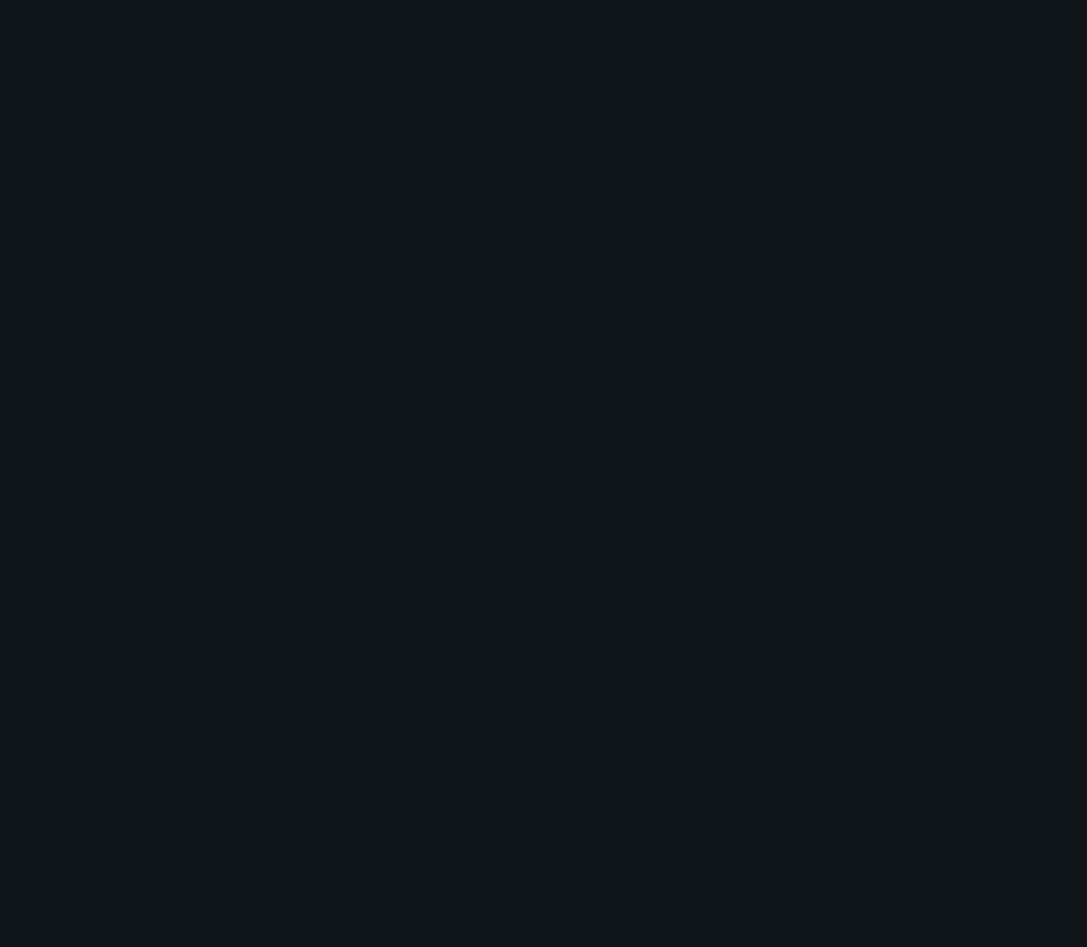
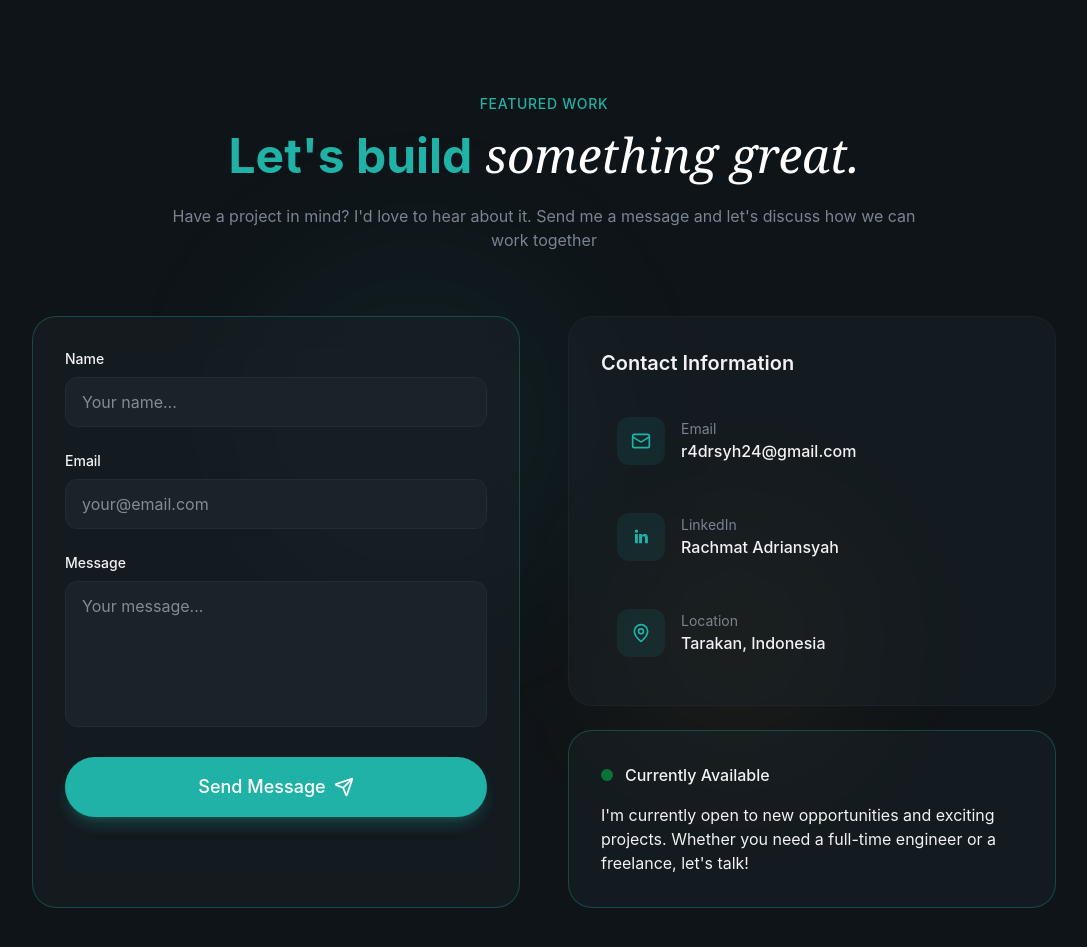
Before and after one commit to hensomxxxpipel/Adr-Portfolio, a React (Vite) app: page / in a window 1280 px wide. Shown: the part 8360-9307 px from the top of the page, without its empty margins (96-1183 px from the left). Before the commit the page ends 8323 px from the top, so only its background shows below. Built offline with nearby package versions, Linux system fonts and the light colour scheme.

Commit message:
update & add Contact

```diff
--- a/src/sections/Contact.jsx
+++ b/src/sections/Contact.jsx
@@ -1,3 +1,259 @@
+import { AlertCircle, CheckCircle, Mail, MapPin, Phone, Send } from "lucide-react"
+import { Button } from "@/components/Button";
+import { useState } from "react";
+import emailjs from "@emailjs/browser";
+import { LiaLinkedin, LiaLinkedinIn } from "react-icons/lia";
+
+const contactInfo = [
+  {
+    icon: Mail,
+    label: "Email",
+    value: "r4drsyh24@gmail.com",
+    href: "mailto:r4drsyh24@gmail.com"
+  },
+
+  {
+    icon: LiaLinkedinIn,
+    label: "LinkedIn",
+    value: "Rachmat Adriansyah",
+    href: "https://www.linkedin.com/in/rachmat-adriansyah-909464217/"
+  },
+
+  {
+    icon: MapPin,
+    label: "Location",
+    value: "Tarakan, Indonesia",
+    href: "https://maps.app.goo.gl/hSMCSbkH7ZDEm14M9"
+  },
+]
+
 export const Contact = () => {
-  return <section></section>
+  const [formData, setFormData] = useState({
+    name: "",
+    email: "",
+    message: ""
+  })
+
+  const [isLoading, setIsloading] = useState(false)
+  const [submitStatus, setSubmitStatus] = useState({
+    type: null, // 'berhasil' or 'error'
+    message: ""
+  })
+
+  const handleSubmit = async (e) => {
+    e.preventDefault()
+
+    setIsloading(true)
+    setSubmitStatus({type: null, message: ""})
+    try {
+      const serviceId = import.meta.env.VITE_EMAILJS_SERVICE_ID
+      const templateId = import.meta.env.VITE_EMAILJS_TEMPLATE_ID
+      const publicKey = import.meta.env.VITE_EMAILJS_PUBLIC_KEY
+
+      if (!serviceId || !templateId || !publicKey) {
+        throw new Error(
+          "EmailJS configuration is missing. Please chech your environment variable."
+        );
+
+      }
+
+      await emailjs.send(serviceId, templateId, {
+        name: formData.name,
+        email: formData.email,
+        message: formData.message,
+      }, publicKey);
+
+      setSubmitStatus({
+        type: "success",
+        message: "Message sent successfully! I'll get back to you soon",
+      })
+
+      setFormData({ name: "", email: "", message: "" })
+
+    } catch (err) {
+      console.error("EmailJS error:", err)
+      setSubmitStatus({
+        type: "error",
+        message:
+          err.text || "Failed to send message. Pleas try again later."
+      })
+    } finally {
+      setIsloading(false)
+    }
+  }
+
+
+
+  return (
+    <section
+      id="contact"
+      className="py-32 relative overflow-hidden"
+    >
+      <div className="absolute top-0 left-0 w-full h-full ">
+        <div className="absolute top-1/4 left-1/4 w-96 h-96 bg-primary/5 rounded-full blur-3xl"></div>
+        <div className="absolute bottom-1/4 right-1/4 w-64 h-64 bg-highlight/5 rounded-full blur-3xl"></div>
+      </div>
+
+      <div className="container mx-auto px-6 relative z-10">
+        {/* Section Header */}
+        <div className="text-center mx-auto max-w-3xl mb-16">
+          <span className="text-secondary-foreground text-sm font-medium tracking-wider uppercase animate-fade-in">Featured Work</span>
+          <h2 className="text-4xl md:text-5xl font-bold mt-4 mb-6 animate-fade-in animation-delay-100 text-secondary-foreground">
+            Let's build
+            <span className="font-serif italic font-normal text-white">
+              {" "}
+              something great.
+            </span>
+          </h2>
+          <p className="text-muted-foreground animate-fade-in animation-delay-200">
+            Have a project in mind? I'd love to hear about it. Send me a message and let's discuss how we can work together
+          </p>
+        </div>
+
+        <div className="grid lg:grid-cols-2 gap-12 max-w-5xl mx-auto">
+          <div className="glass p-8 rounded-3xl border border-primary/30 animate-fade-in animation-delay-300">
+            <form action="" className="space-y-6" onSubmit={handleSubmit}>
+              <div>
+                <label
+                  htmlFor="name"
+                  className="block text-sm font-medium mb-2"
+                >
+                  Name
+                </label>
+                <input
+                  type="text"
+                  id="name"
+                  autoComplete="off"
+                  required
+                  placeholder="Your name..."
+                  value={formData.name}
+                  onChange={(e) =>
+                    setFormData({ ...formData, name: e.target.value})
+                  }
+                  className="w-full px-4 py-3 bg-surface rounded-xl border border-border focus:border-primary focus:ring-1 focus:ring-primary outline-none transition-all"
+
+                />
+              </div>
+
+              <div>
+                <label
+                  htmlFor="email"
+                  className="block text-sm font-medium mb-2"
+                >
+                  Email
+                </label>
+                <input
+                  type="email"
+                  id="email"
+                  autoComplete="email"
+                  required
+                  placeholder="your@email.com"
+                  value={formData.email}
+                  onChange={(e) =>
+                    setFormData({ ...formData, email: e.target.value})
+                  }
+                  className="w-full px-4 py-3 bg-surface rounded-xl border border-border focus:border-primary focus:ring-1 focus:ring-primary outline-none transition-all"
+
+                />
+              </div>
+
+              <div>
+                <label
+                  htmlFor="message"
+                  className="block text-sm font-medium mb-2"
+                >
+                  Message
+                </label>
+                <textarea
+                  id="message"
+                  autoComplete="off"
+                  rows={5}
+                  required
+                  placeholder="Your message..."
+                  value={formData.message}
+                  onChange={(e) =>
+                    setFormData({ ...formData, message: e.target.value})
+                  }
+                  className="w-full px-4 py-3 bg-surface rounded-xl border border-border focus:border-primary focus:ring-1 focus:ring-primary outline-none transition-all resize-none" />
+              </div>
+
+              <Button
+                className="w-full"
+                type="submit"
+                size="lg"
+                disabled={isLoading}
+              >
+                {isLoading ? (
+                  <>
+                    Sending...
+                  </>
+                ) : (
+                  <>
+                    Send Message
+                    <Send className="w-5 h-5"/>
+                  </>
+                )}
+              </Button>
+
+              {submitStatus.type && (
+                <div
+                  className={`flex items-center gap-3 p-4 rounded-xl ${
+                    submitStatus.type === "success"
+                      ? "bg-green-500/10 border border-gray-500/20"
+                      : "bg-red-500/10 border border-red-500/20 text-red-400"
+                  }`}
+                >
+                  {submitStatus.type === "success" ? (
+                    <CheckCircle className="w-5 h-5 shrink-0"/>
+                  ) : (
+                    <AlertCircle className="w-5 h-5 shrink-0"/>
+                  )}
+                  <p className="text-sm">{submitStatus.message}</p>
+                </div>
+              )}
+            </form>
+          </div>
+
+          {/* Contact Info */}
+          <div className="space-y-6 animate-fade-in animation-delay-400">
+            <div className="glass rounded-3xl p-8">
+              <h3 className="text-xl font-semibold mb-6">
+                Contact Information
+              </h3>
+              <div className="space-y-4">
+                {contactInfo.map((item, i) => (
+                  <a
+                    href={item.href}
+                    key={i}
+                    className="flex items-center gap-4 p-4 rounded-xl hover:bg-surface transition-colors group"
+                  >
+                    <div className="w-12 h-12 rounded-xl bg-primary/10 flex items-center justify-center group-hover:bg-primary/20 transition-colors">
+                      <item.icon className="w-5 h-5 text-primary"/>
+                    </div>
+                    <div>
+                      <div className="text-sm text-muted-foreground">
+                        {item.label}
+                      </div>
+                      <div className="font-medium">{item.value}</div>
+                    </div>
+                  </a>
+                ))}
+              </div>
+            </div>
+
+            {/* Availability Card */}
+            <div className="glass rounded-3xl p-8 border border-primary/30">
+              <div className="flex items-center gap-3 mb-4">
+                <span className="w-3 h-3 bg-green-500 rounded-full animate-pulse" />
+                <span className="font-medium">Currently Available</span>
+              </div>
+              <p>
+                I'm currently open to new opportunities and exciting projects. Whether you need a full-time engineer or a freelance, let's talk!
+              </p>
+            </div>
+          </div>
+        </div>
+      </div>
+    </section>
+  )
 }
```
